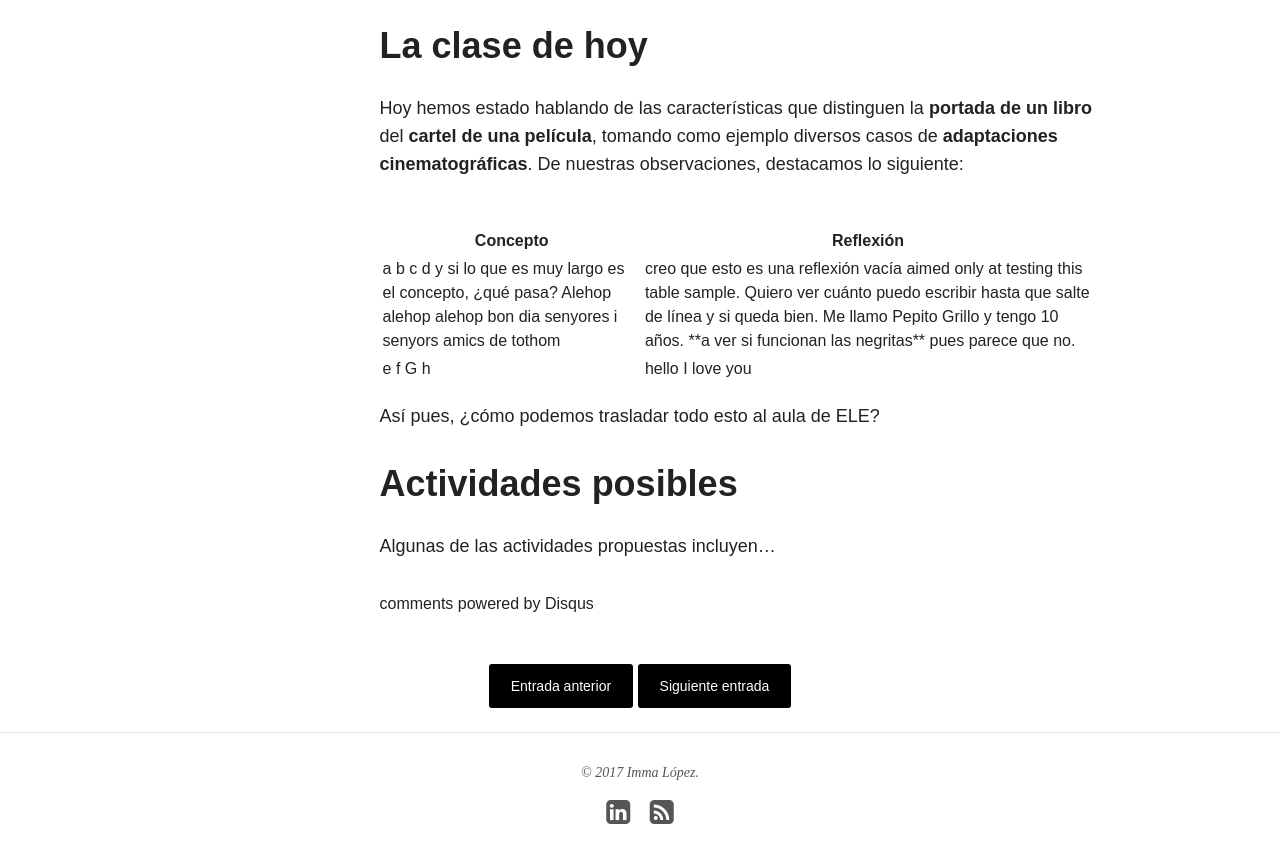
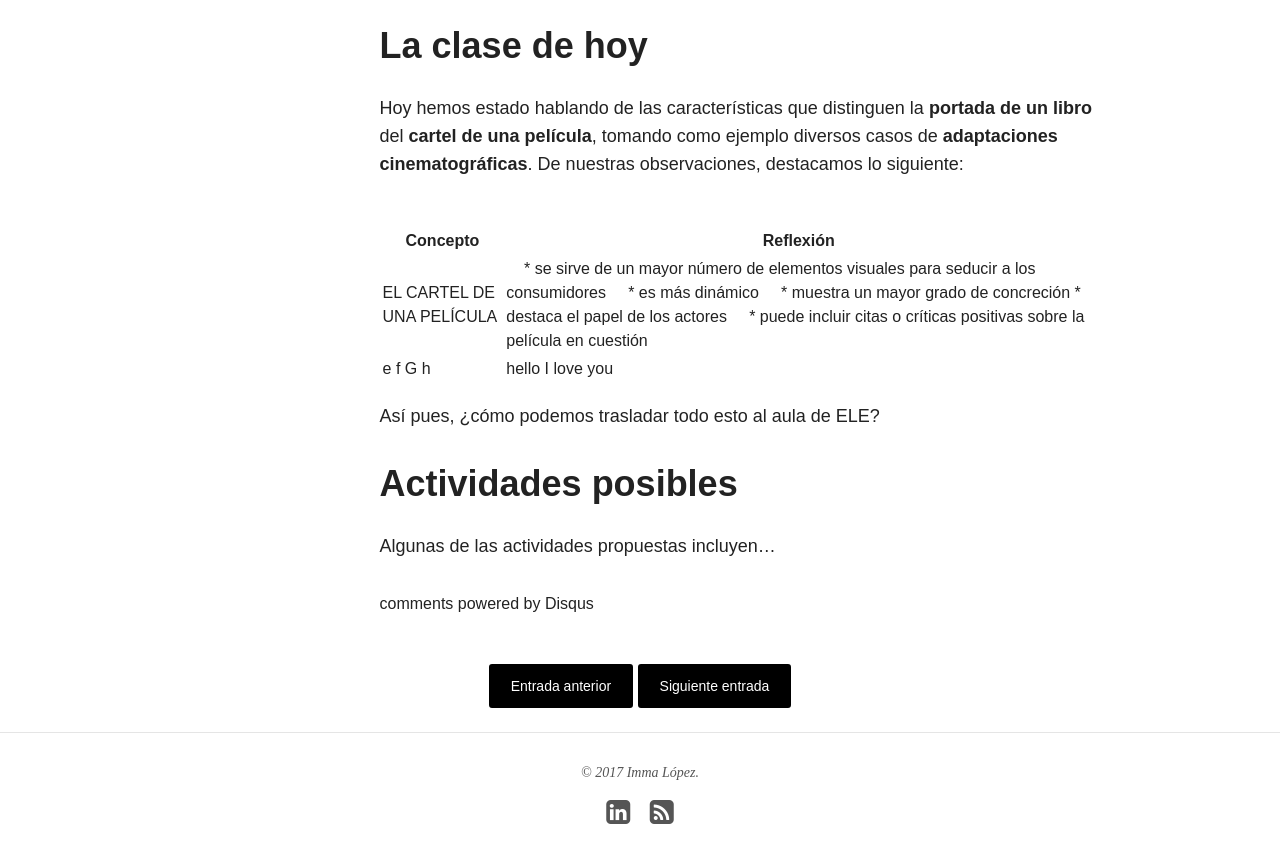
Before and after one commit to immalopez/immalopez.github.io, a Jekyll site: the page built from _posts/blog/2017-10-20-carteles-y-portadas.md, in a window 1280 px wide and 900 px high, scrolled down 855 px. Shown: the top 863 px of the window. Built offline with Jekyll 4.4.1, drawn with Linux system fonts in a browser that asks for light colours; nearby versions of some CDN libraries; comment, search, counter and statistics services are not loaded.

Commit message:
Update 2017-10-20-carteles-y-portadas.md

```diff
--- a/_posts/blog/2017-10-20-carteles-y-portadas.md
+++ b/_posts/blog/2017-10-20-carteles-y-portadas.md
@@ -27,8 +27,14 @@ Hoy hemos estado hablando de las características que distinguen la **portada de
   </thead>
   <tbody>
     <tr>
-      <td>a b c d y si lo que es muy largo es el concepto, ¿qué pasa? Alehop alehop alehop bon dia senyores i senyors amics de tothom</td>
-      <td>creo que esto es una reflexión vacía aimed only at testing this table sample. Quiero ver cuánto puedo escribir hasta que salte de línea y si queda bien. Me llamo Pepito Grillo y tengo 10 años. **a ver si funcionan las negritas** pues parece que no.</td>
+      <td>EL CARTEL DE UNA PELÍCULA</td>
+      <td>
+      * se sirve de un mayor número de elementos visuales para seducir a los consumidores
+      * es más dinámico
+      * muestra un mayor grado de concreción
+      * destaca el papel de los actores
+      * puede incluir citas o críticas positivas sobre la película en cuestión
+      </td>
     </tr>
     <tr>
       <td>e f G h</td>
```
